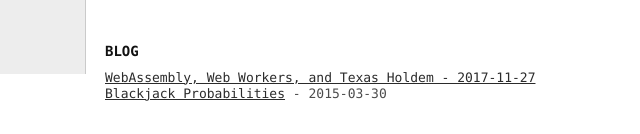
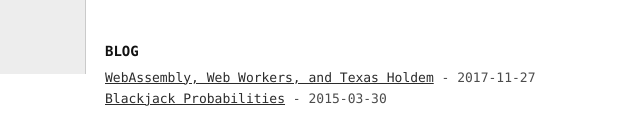
Before and after one commit to ChrisZieba/chriszieba.com, a website: page index.html in a window 1280 px wide. Shown: the part 766-900 px from the top of the page, 180-820 px from the left. Drawn offline with Linux system fonts and the light colour scheme.

Commit message:
Update page

```diff
--- a/index.html
+++ b/index.html
@@ -333,7 +333,7 @@
       <div class="section">
 
         <ul style="margin-bottom:20px">
-          <li><a href="http://chriszieba.com/2017/11/27/web-assembly-workers-texas-holdem" title="WebAssembly, Web Workers, and Texas Holdem">WebAssembly, Web Workers, and Texas Holdem - 2017-11-27</a></li>
+          <li style="margin-bottom:5px"><a href="http://chriszieba.com/2017/11/27/web-assembly-workers-texas-holdem" title="WebAssembly, Web Workers, and Texas Holdem">WebAssembly, Web Workers, and Texas Holdem</a> - 2017-11-27</li>
           <li><a href="http://chriszieba.com/2015/03/30/blackjack-probabilities" title="Blackjack Probabilities">Blackjack Probabilities</a> - 2015-03-30</li>
         </ul>
       </div>
```
Also changed, not shown: 1 other file.
